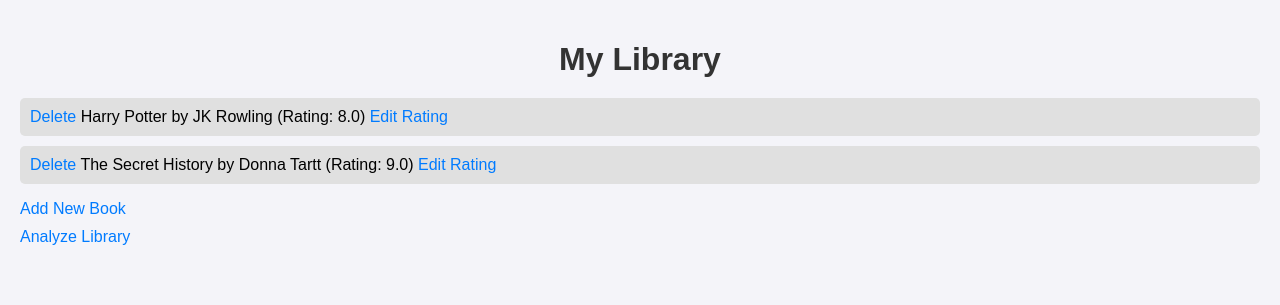
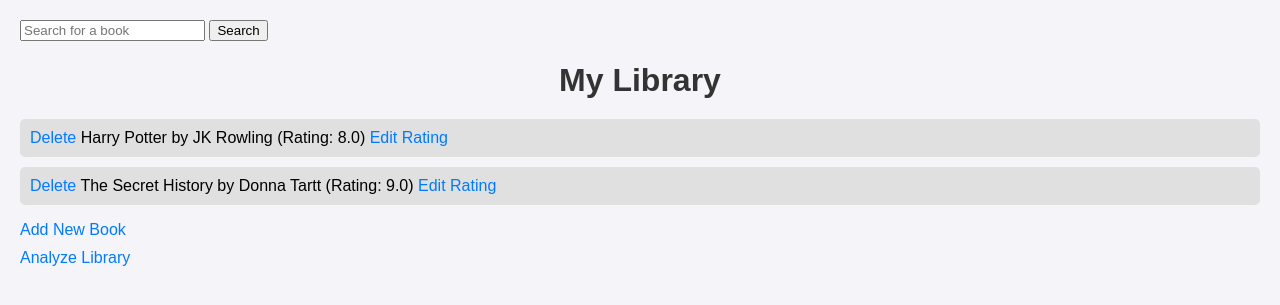
Before and after one commit to add0794/flask-sqlalchemy-library, a Flask app: page / in a window 1280 px wide. Shown: the top 305 px of the page. Run offline with Flask 3, Linux system fonts and the light colour scheme; parts of the project's set-up code (start-up, migrations or seed data) failed here and were passed over.

Commit message:
add CSS for add, analyze; incorporate base.html; add search functionality

```diff
--- a/templates/index.html
+++ b/templates/index.html
@@ -1,13 +1,12 @@
-<!DOCTYPE html>
-<html lang="en">
-<head>
+{% extends "base.html" %}
 
-    <meta charset="UTF-8" />
-    <title>Library</title>
-    <link rel="stylesheet" href="{{ url_for('static', filename='styles.css') }}">
-</head>
+{% block title %}Library{% endblock %}
 
-<body>
+{% block content %}
+<form action="{{ url_for('search') }}" method="get">
+  <input type="text" name="q" placeholder="Search for a book">
+  <button type="submit">Search</button>
+</form>
 
 <!-- Flash Messages for Success -->
 {% with messages = get_flashed_messages(with_categories=true) %}
@@ -39,8 +38,10 @@
   {% endfor %}
 </ul>
 
+<footer class="bottom">
+
   <a href="{{ url_for('add') }}" class="nav-link">Add New Book</a>
   <a href="{{ url_for('analyze') }}" class="nav-link">Analyze Library</a>
 
-</body>
-</html>
+</footer>
+{% endblock %}
```
Lines whose indentation alone changed are shown as unchanged.
